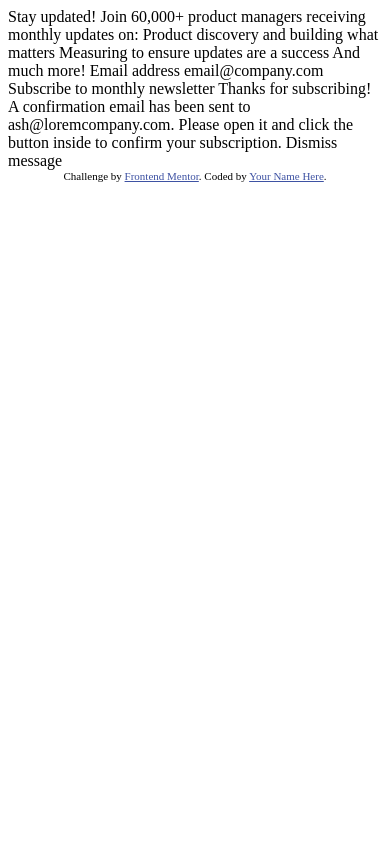
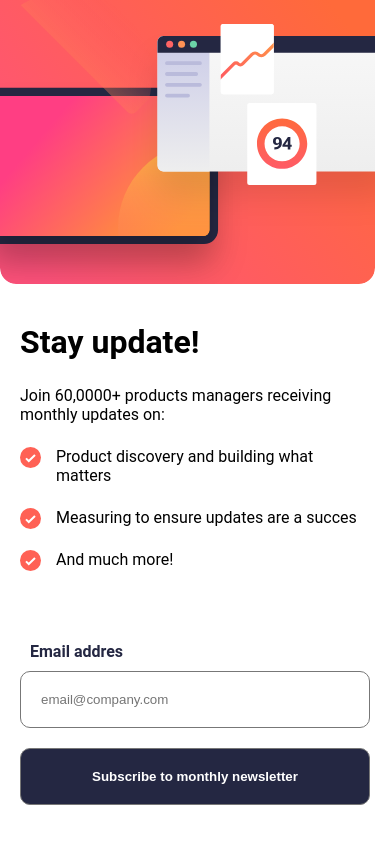
Before and after one commit to Jacksonpirlo/web_clone, a plain HTML site: page index.html in a window 390 px wide. Drawn offline with Linux system fonts and the light colour scheme.

Commit message:
version mobile terminada

```diff
--- /dev/null
+++ b/assets/css/style.css
@@ -0,0 +1,72 @@
+* {
+    margin: 0;
+    padding: 0;
+    box-sizing: border-box;
+}
+
+html {
+    font-size: 16px;
+    font-family: "Roboto", sans-serif;
+}
+
+main {
+    display: flex;
+    flex-direction: column;
+}
+
+.info {
+    display: flex;
+    flex-direction: column;
+    flex-wrap: wrap;
+    justify-content: center;
+    align-items: start;
+    text-align:start;
+    padding: 20px;
+}
+
+.info h1 {
+    margin-top: 15px;
+    margin-bottom: 25px;
+}
+
+.info p {
+    margin-bottom: 23px;
+}
+
+.checks {
+    display: flex;
+    flex-direction: column;
+}
+
+.checks .check_item {
+    display: flex !important;
+    align-items: flex-start;
+}
+
+.checks .check_item p {
+    margin-left: 15px;
+}
+
+form {
+    display: flex;
+    justify-content: center;
+    flex-direction: column;
+    padding: 20px;
+}
+
+form label {
+    margin: 10px;
+    color: hsl(234, 29%, 20%);
+    font-weight: bold;
+}
+form input {
+    padding: 20px;
+    border-radius: 10px;
+    margin-bottom: 20px;
+    border: solid 1px #777777;
+}
+form .btn {
+    background-color: hsl(234, 29%, 20%);
+    color: #fff;
+    font-weight: bold;
+}
--- a/index.html
+++ b/index.html
@@ -5,7 +5,7 @@
   <meta name="viewport" content="width=device-width, initial-scale=1.0"> <!-- displays site properly based on user's device -->
 
   <link rel="icon" type="image/png" sizes="32x32" href="./assets/images/favicon-32x32.png">
-
+  <link rel="stylesheet" href="./assets/css/style.css">
   <title>Frontend Mentor | Newsletter sign-up form with success message</title>
 
   <!-- Feel free to remove these styles or customise in your own stylesheet 👍 -->
@@ -18,35 +18,48 @@
 
   <!-- Sign-up form start -->
 
-  Stay updated!
+  <main>
+    <div class="card">
+      <img src="./assets/images/illustration-sign-up-mobile.svg" alt="">
+    </div>
 
-  Join 60,000+ product managers receiving monthly updates on:
+    <div class="info">
+      <h1>Stay update!</h1>
+      <p>Join 60,0000+ products managers receiving monthly updates on:</p>
+      <div class="checks">
+        <div class="check_item">
+          <img src="./assets/images/icon-list.svg" alt="">
+          <p>Product discovery and building what matters</p>
+        </div>
+        <div class="check_item">
+          <img src="./assets/images/icon-list.svg" alt="">
+          <p>Measuring to ensure updates are a succes</p>
+        </div>
+        <div class="check_item">
+          <img src="./assets/images/icon-list.svg" alt="">
+          <p>And much more!</p>
+        </div>
+      </div>
+    </div>
 
-  Product discovery and building what matters
-  Measuring to ensure updates are a success
-  And much more!
+    <form action="" method="post">
+      <label for="">Email addres</label>
+      <input type="email" name="" id="" placeholder="email@company.com">
+      <input class="btn" type="submit" value="Subscribe to monthly newsletter">
+    </form>
 
-  Email address
-  email@company.com
 
-  Subscribe to monthly newsletter
+  </main>
 
   <!-- Sign-up form end -->
 
   <!-- Success message start -->
 
-  Thanks for subscribing!
-
-  A confirmation email has been sent to ash@loremcompany.com.
-  Please open it and click the button inside to confirm your subscription.
-
-  Dismiss message
-
   <!-- Success message end -->
 
-  <div class="attribution">
+  <!-- <div class="attribution">
     Challenge by <a href="https://www.frontendmentor.io?ref=challenge" target="_blank">Frontend Mentor</a>.
-    Coded by <a href="#">Your Name Here</a>.
-  </div>
+    Coded by <a href="#">Jackson Florez</a>.
+  </div> -->
 </body>
 </html>
```
